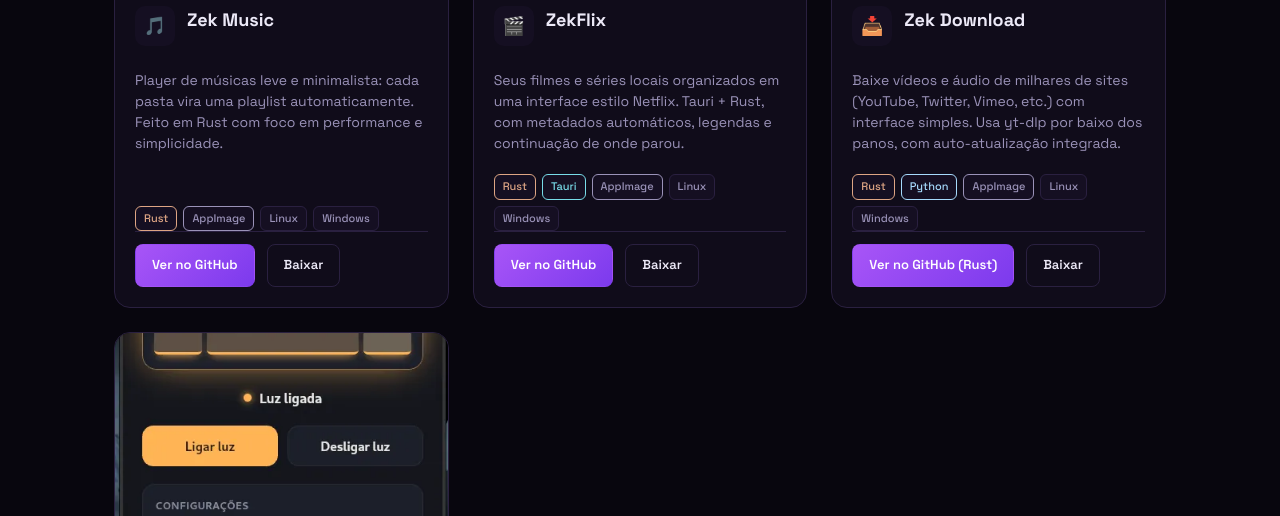
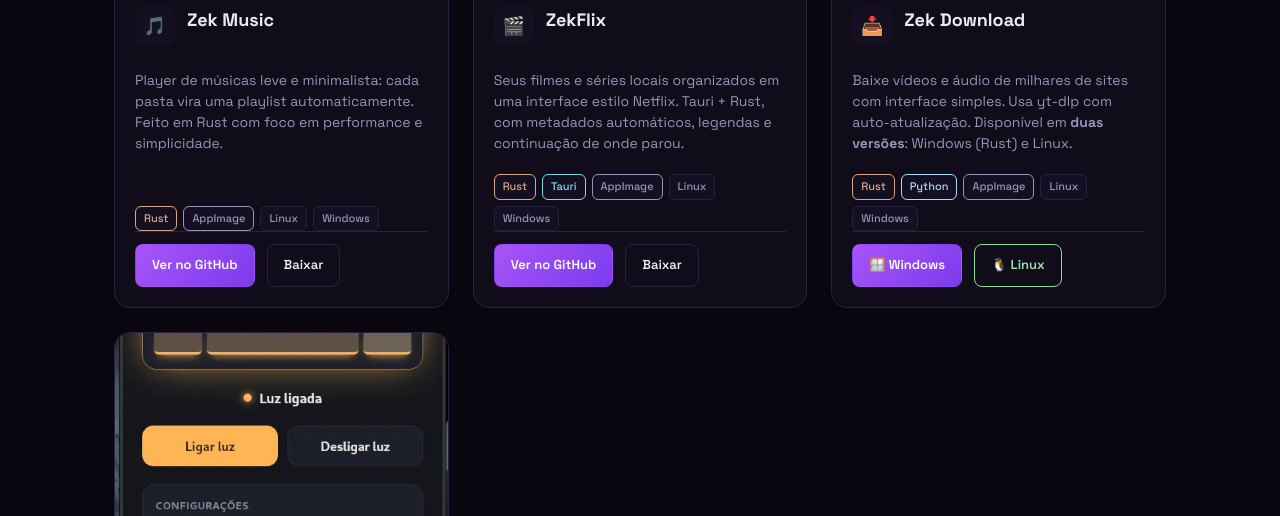
Before and after one commit to aaaiiicerol/aaaiiicerol.github.io, a plain HTML site: page docs/index.html in a window 1280 px wide. Shown: the part 584-1100 px from the top of the page. Drawn offline with Linux system fonts and the light colour scheme; files whose address does not match are found by name.

Commit message:
Site: Zek Download com dois botoes (Windows/Linux)

```diff
--- a/docs/index.html
+++ b/docs/index.html
@@ -84,6 +84,8 @@
     .btn-primary:hover { background: linear-gradient(135deg, var(--accent-hover), #a855f7); color: #fff; }
     .btn-secondary { background: transparent; border-color: var(--border); color: var(--fg); }
     .btn-secondary:hover { border-color: var(--accent); color: var(--accent); }
+    .btn-linux { background: transparent; border-color: #89dd9d; color: #9fe6ad; }
+    .btn-linux:hover { background: rgba(137,221,157,0.12); border-color: #9fe6ad; color: #bdf3cb; }
     .youtube-cta {
       position: relative; margin: 56px 0; padding: 36px 32px;
       display: flex; flex-wrap: wrap; align-items: center; gap: 24px;
@@ -199,7 +201,7 @@
               <div class="project-icon">📥</div>
               <h3 style="flex:1; font-size:18px;">Zek Download</h3>
             </div>
-            <p class="project-desc">Baixe vídeos e áudio de milhares de sites (YouTube, Twitter, Vimeo, etc.) com interface simples. Usa yt-dlp por baixo dos panos, com auto-atualização integrada.</p>
+            <p class="project-desc">Baixe vídeos e áudio de milhares de sites com interface simples. Usa yt-dlp com auto-atualização. Disponível em <strong>duas versões</strong>: Windows (Rust) e Linux.</p>
             <div class="project-meta">
               <span class="tag rust">Rust</span>
               <span class="tag python">Python</span>
@@ -208,8 +210,8 @@
               <span class="tag">Windows</span>
             </div>
             <div class="project-links">
-              <a href="https://github.com/aaaiiicerol/zek-download-windows" target="_blank" rel="noopener" class="btn btn-primary">Ver no GitHub (Rust)</a>
-              <a href="https://github.com/aaaiiicerol/zek-download-windows/releases/latest" target="_blank" rel="noopener" class="btn btn-secondary">Baixar</a>
+              <a href="https://github.com/aaaiiicerol/zek-download-windows" target="_blank" rel="noopener" class="btn btn-primary">🪟 Windows</a>
+              <a href="https://github.com/aaaiiicerol/zek-download" target="_blank" rel="noopener" class="btn btn-linux">🐧 Linux</a>
             </div>
           </div>
         </article>
```
